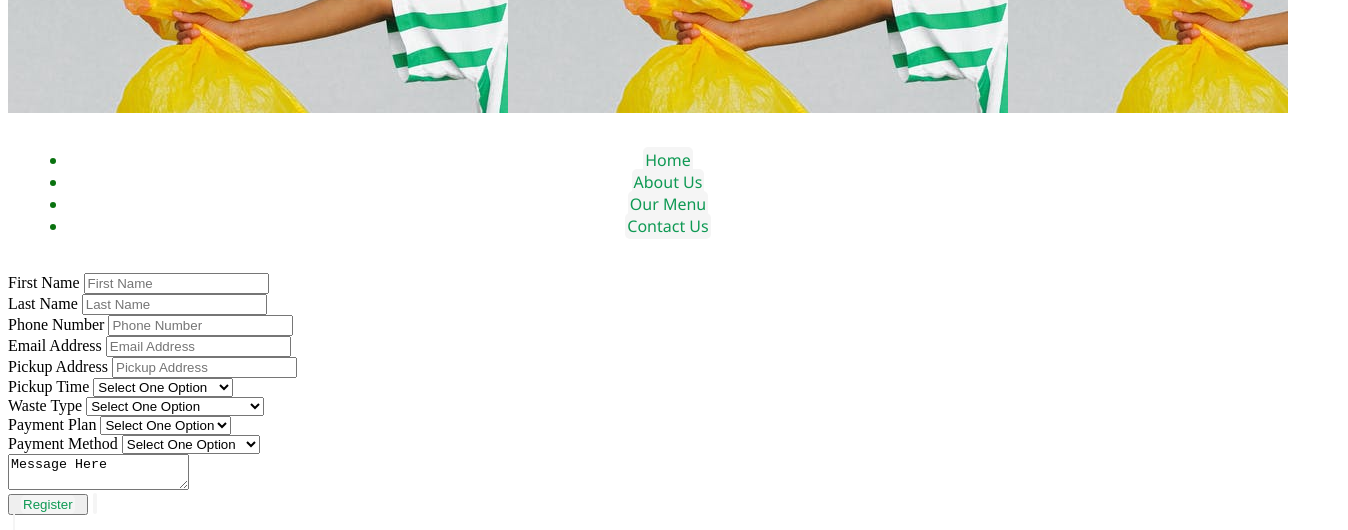
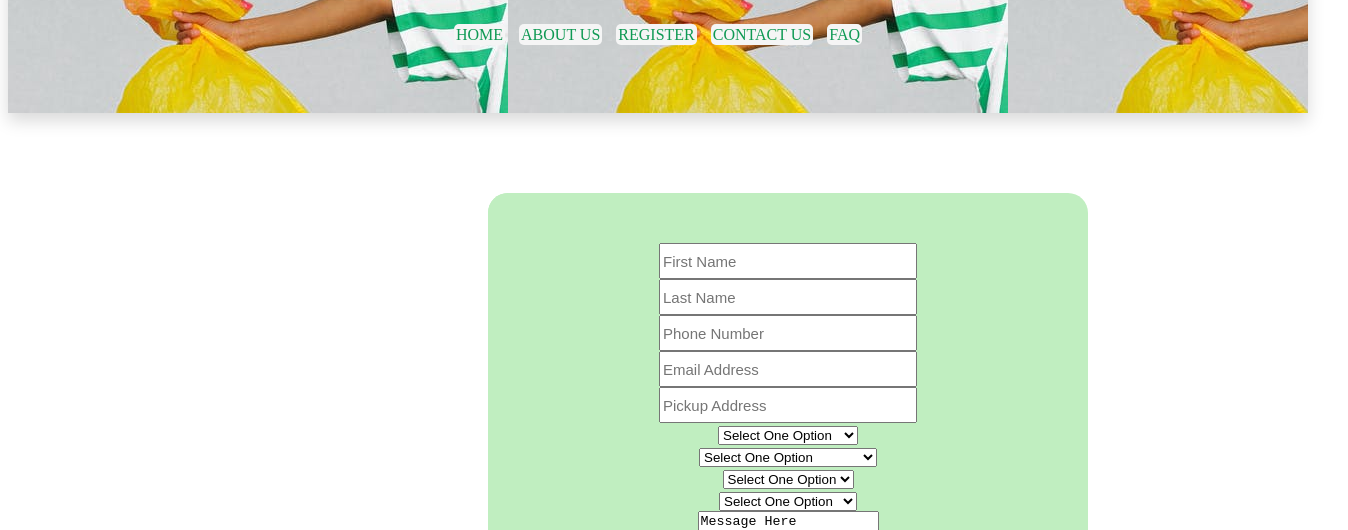
Before and after one commit to chidavid798/ECOFREE, a plain HTML site: page register.html in a window 1280 px wide. Shown: the part 215-745 px from the top of the page, 1348 px wide, since content can reach past the window. Drawn offline with Linux system fonts and the light colour scheme.

Commit message:
Add files via upload

```diff
--- a/register.html
+++ b/register.html
@@ -10,50 +10,46 @@
 <body>
     <!-- the header begins here -->
     <header>
-        <h1>Quick Disposal</h1>
-        <p>Register Here to dispose your trash</p>
+        <h2 class="side"><img class="tr" src="./recycling.png" alt="" /></h2>
+        <h1>REGISTER HERE</h1>
+        <p></p>
+
+        <nav>
+            <a href="./index.html">HOME</a>
+            <a href="./about.html">ABOUT US</a>
+            <a href="./register.html">REGISTER</a>
+            <a href="./contact.html">CONTACT US</a>
+            <a href="./faq.html"> FAQ</a>
+          </nav>
     </header>
     <!-- the header ends here -->
 
     <!-- the navigation begins here -->
-    <nav>
-        <ul>
-            <li><a href="./Mywebsite.html">Home</a></li>
-            <li><a href="./About.html">About Us</a></li>
-            <li><a href="./Menu.html">Our Menu</a></li>
-            <li><a href="./contact.html">Contact Us</a></li>
-        </ul>
 
-    </nav>
     <!-- the navigation ends here -->
 
     <!-- the section starts here -->
-    <section class="contact">
-        <form action="">
+    <section class="change" >
+        <form class="reg" action="">
             <div>
-                <label for="First Name">First Name</label>
+
                 <input type="text" name="First Name" id="First Name" placeholder="First Name">
-            </div>
-            <div>
-                <label for="Last Name">Last Name</label>
                 <input type="text" name="Last Name" id="Last Name" placeholder="Last Name">
             </div>
+
+
+
+
             <div>
-                <label for="Phone Number">Phone Number</label>
+
                 <input type="text" number="Phone Number" id="Phone Number" placeholder="Phone Number">
+                <input type="text" Email Address="Email Address" id="Phone Number" placeholder="Email Address"> <br>
             </div>
 
+            <input type="text" Pickup Address="Pickup Address" id="Pickup Address" placeholder="Pickup Address">
+
+
             <div>
-                <label for="Email Address">Email Address</label>
-                <input type="text" Email Address="Email Address" id="Phone Number" placeholder="Email Address">
-            </div>
-            <div>
-                <label for="Pickup Address">Pickup Address</label>
-                <input type="text" Pickup Address="Pickup Address" id="Pickup Address" placeholder="Pickup Address">
-
-            </div>
-            <div>
-                <label for="Pickup Time">Pickup Time</label>
                 <!-- <input type="text" Email Address="Email Address" id="Phone Number" placeholder="Email Address">  -->
                 <select name="" id="">
                     <option>Select One Option</option>
@@ -64,7 +60,6 @@
                 </select>
             </div>
             <div>
-                <label for="waste type">Waste Type</label>
                 <!-- <input type="text" Email Address="Email Address" id="Phone Number" placeholder="Email Address">  -->
                 <select name="" id="">
                     <option>Select One Option</option>
@@ -77,7 +72,6 @@
                 </select>
             </div>
             <div>
-                <label for="Payment Plan">Payment Plan</label>
                 <!-- <input type="text" Email Address="Email Address" id="Phone Number" placeholder="Email Address">  -->
                 <select name="" id="">
                     <option>Select One Option</option>
@@ -88,7 +82,6 @@
                 </select>
             </div>
             <div>
-                <label for="Payment Method">Payment Method</label>
                 <!-- <input type="text" Email Address="Email Address" id="Phone Number" placeholder="Email Address">  -->
                 <select name="" id="">
                     <option>Select One Option</option>
@@ -99,10 +92,10 @@
                 </select>
             </div>
             <div>
-                <label for="Message Here"></label>
+
                 <textarea>Message Here</textarea>
             </div>
-            <button type="submit" class="submit"><a href="./Confirm.html">Register</button>
+            <button type="submit" class="submit"><a href="./confirm.html">Register</button>
         </form>
 
     </section>
--- a/style.css
+++ b/style.css
@@ -4,11 +4,12 @@ body{
 }
 
 header{
-
+    box-shadow: 0 .5rem 1rem rgba(0,0,0,.15)!important;
     padding: 10px;
     background-image: url(./pic\ dirt03.jpeg);
     background-repeat:inherit ;
     height: 300px;
+    width: 100%;
 }
 
 nav{
@@ -49,15 +50,18 @@ img{
     width: 250px;
     height: 250px;
     margin: 5px;
-
+    box-shadow: 0 .5rem 1rem rgba(0,0,0,.15)!important;
     padding: 5px;
+    border-radius: 15px;
 }
 
 footer{
-    background-color: black;
+    /* background-color: rgb(51, 47, 47); */
     color: cornsilk;
     padding: 30px;
     text-align: center;
+background-image: url(./picture\ dirt02.jpeg);
+width: 100%;
 }
 
 .tap{
@@ -81,6 +85,7 @@ ul{
 .try{
     width: 20px;
     height: 20px;
+    box-shadow: none;
 }
 
 .side{
@@ -92,3 +97,57 @@ ul{
     width: 70px;
     height: 70px;
 }
+.waste{
+    margin: 10px;
+}
+form{
+    text-align: center;
+    font-family: 'Segoe UI', Tahoma, Geneva, Verdana, sans-serif;
+
+
+}
+
+
+li{
+    font-size: 20px;
+    padding: 20px;
+}
+.images{
+    margin-left: 30rem;
+    width: 400px;
+    height: 350px;
+}
+input{
+    width: 250px;
+    height: 30px;
+    font-size: 15px;
+}
+section{
+    margin: 1.5rem;
+}
+.btn{
+    padding: 10px;
+    color:white;
+    border-radius: 50px;
+    font-size: 1rem;
+
+}
+.but{
+    background-color: none;
+}
+.contact{
+    margin: 1.5rem;
+}
+.change{
+    background-color: rgb(192, 238, 192);
+    border-radius: 20px;
+    width: 500px;
+    margin-left: 30rem;
+}
+.reg{
+      background-color: rgb(192, 238, 192);
+    border-radius: 20px;
+    width: 500px;
+    margin-top: 5rem;
+    padding: 50px;
+}
```
Also changed, not shown: index.html (+3 -3 lines), Dirt picture.jpeg (added), facebook.png (added), gmail.png (added), team.jpeg (added).
